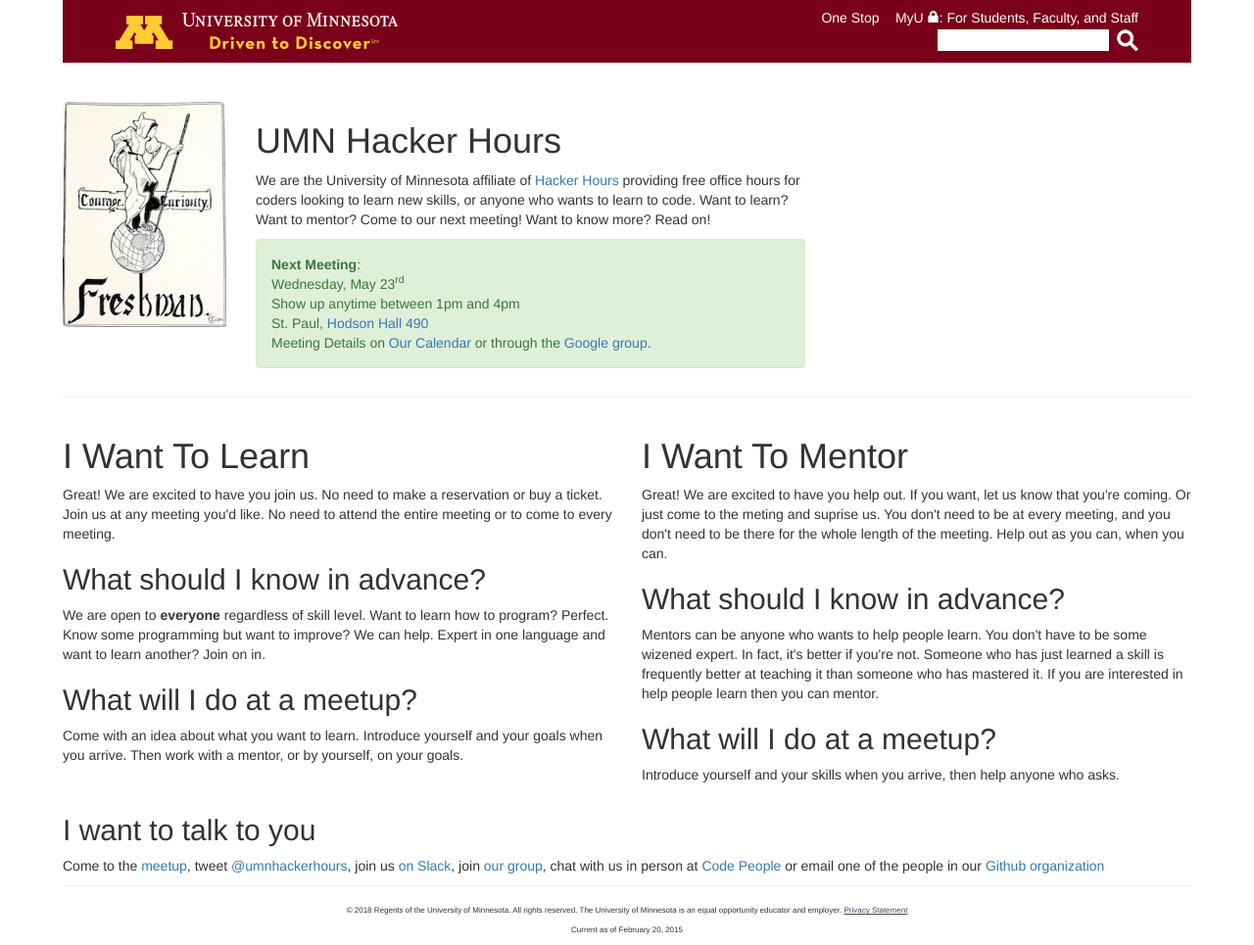
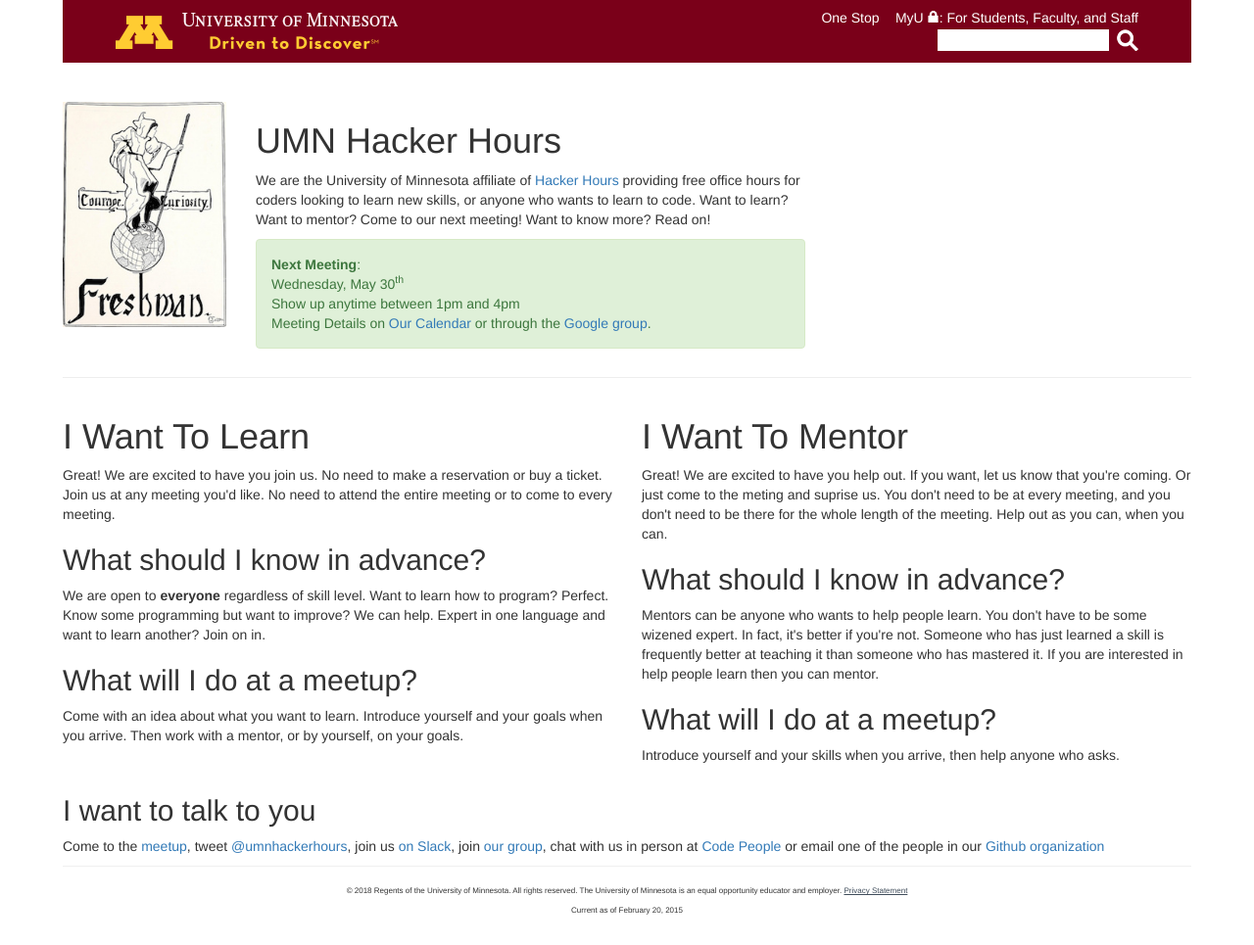
Before and after one commit to umnhackerhours/umnhackerhours.github.io, a Jekyll site: the page built from index.markdown, in a window 1280 px wide. Shown: the whole page at 98% size. Built offline with Jekyll 4.4.1, drawn with Linux system fonts in a browser that asks for light colours.

Commit message:
Update index.markdown

```diff
--- a/index.markdown
+++ b/index.markdown
@@ -13,13 +13,13 @@ description: Home
       <div class="alert alert-success" role="alert">
         <a class="anchor" id="next_meeting"></a>
         <strong>Next Meeting</strong>:<br />
-        Wednesday, May 23<sup>rd</sup><br />
+        Wednesday, May 30<sup>th</sup><br />
         Show up anytime between 1pm and 4pm<br />
         <!-- East Bank, <a href="https://roomsearch.umn.edu/roomsearch/#/rooms/6b2fc4e1-60f0-4d06-adb3-f2c58e314c6c">Nicholson Hall 345</a><br /> -->
         <!-- West Bank, <a href="https://roomsearch.umn.edu/roomsearch/#/rooms/69098659-4825-45b7-96d5-902f6b428017">Humphrey 50A (Computer Lab)</a><br /> -->
         <!-- St. Paul, <a href="https://roomsearch.umn.edu/roomsearch/#/rooms/c0619129-43e2-495e-98e3-5868ea0cc817">Hodson Hall 490</a><br /> -->
 
-        St. Paul, <a href="https://roomsearch.umn.edu/roomsearch/#/rooms/c0619129-43e2-495e-98e3-5868ea0cc817">Hodson Hall 490</a><br />
+        <!-- East Bank, <a href="">Bruininks Hall 420A</a><br /> -->
         Meeting Details on <a href="https://www.google.com/calendar/embed?src=umn.edu_ii9odmho4m63bsq19879mu0iis%40group.calendar.google.com&ctz=America/Chicago">Our Calendar</a> or through the <a href='https://groups.google.com/a/umn.edu/d/hackerhours'>Google group</a>.
       </div>
     </div>
```
